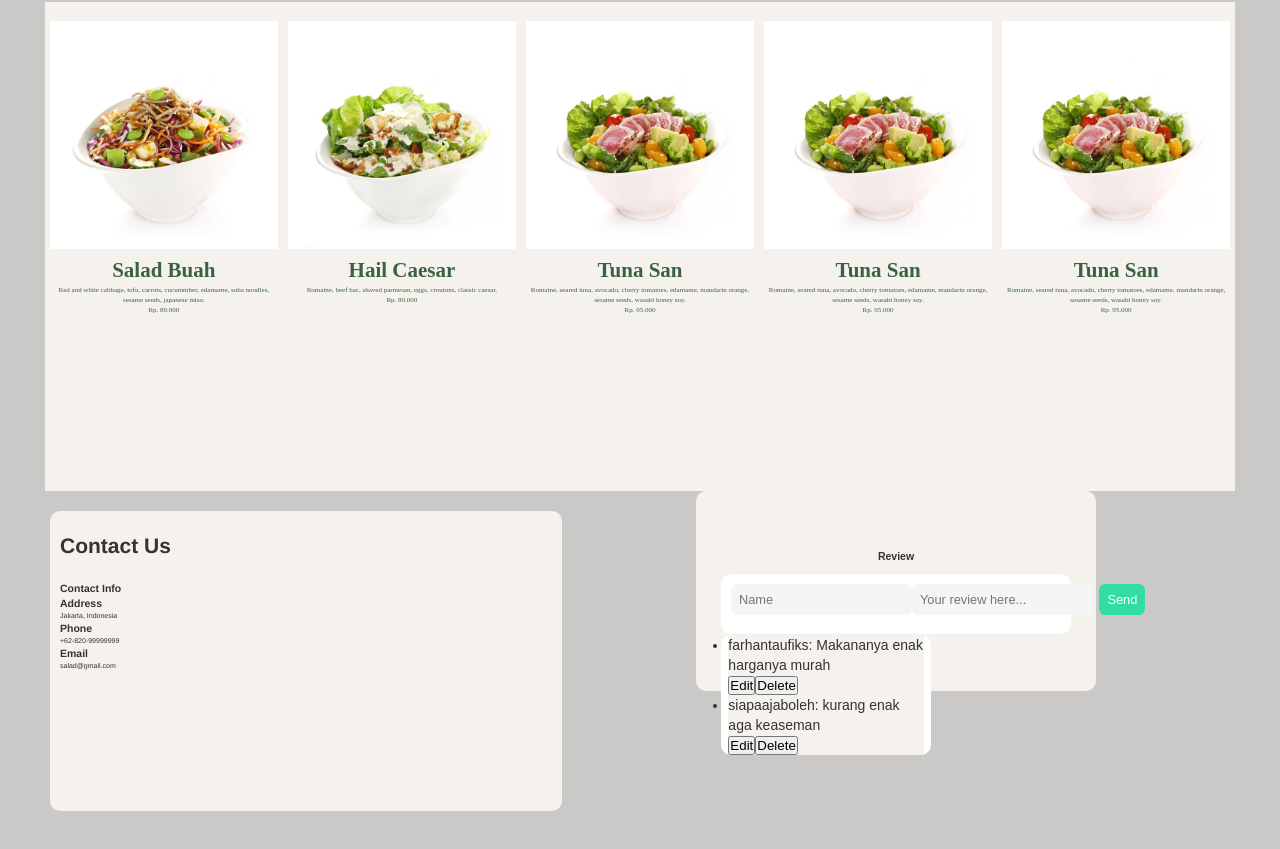
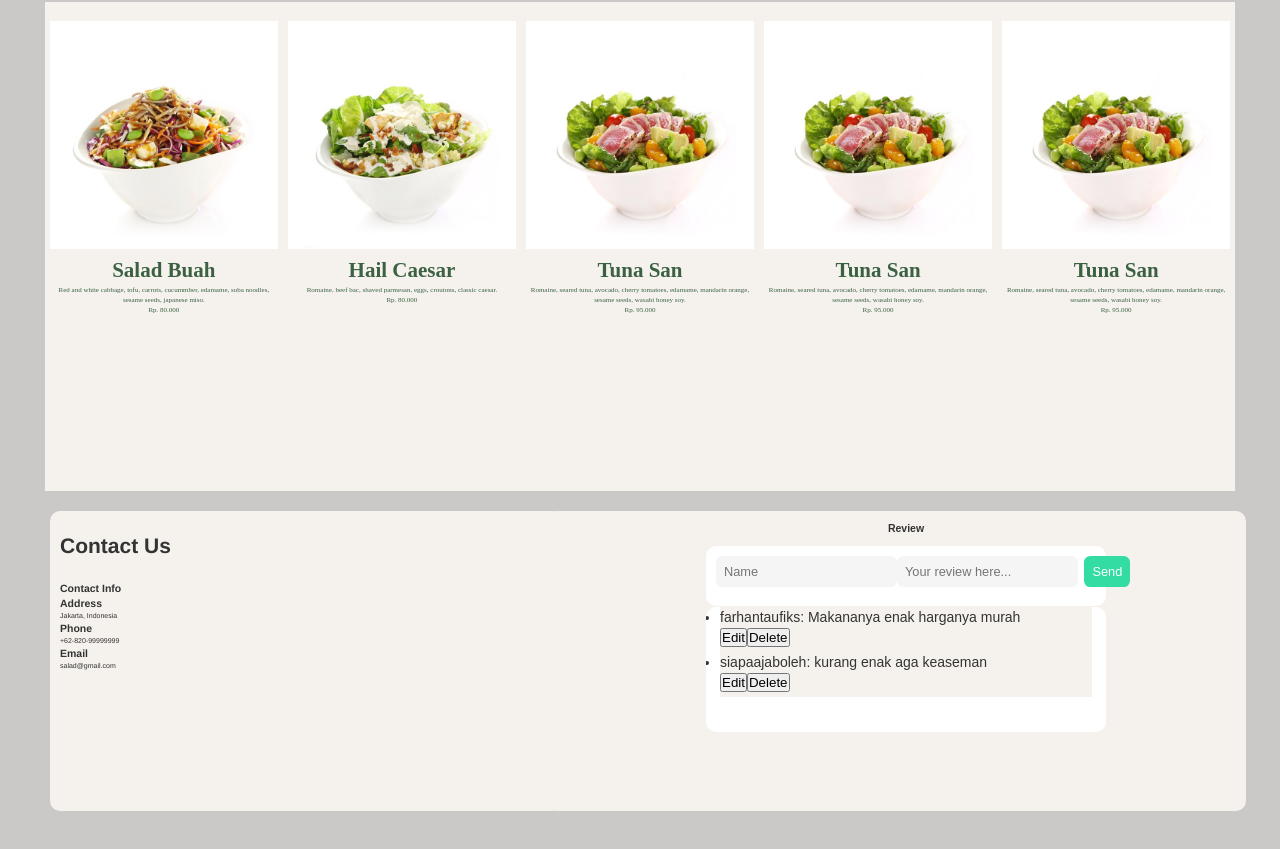
Before and after one commit to ekhaer/foodstore, a plain HTML site: page index.html in a window 1280 px wide. Shown: the part 409-1258 px from the top of the page. Drawn offline with Linux system fonts and the light colour scheme.

Commit message:
tambahan css untuk review box

```diff
--- a/index.html
+++ b/index.html
@@ -126,7 +126,7 @@
               <input type="submit" value="Edit" /> <a onclick="CloseInput()" aria-label="Close">&#10006;</a>
           </form>
       </div>
-      <div id="listReview" class="review-box">
+      <div id="listReview" class="review-box" style="overflow: scroll;height: 125px;width: 400px;">
           <!-- <ul id="review-list"></ul> -->
       </div>
       </div>
--- a/index_edit.js
+++ b/index_edit.js
@@ -49,6 +49,7 @@ function render(arr) {
     for (let i = 0; i < arr.length; i++) {
 
         let cardContainer = document.createElement('ul')
+        // cardContainer.setAttribute('overflow', 'scroll')
         cardContainer.classList.add('card')
 
 
--- a/style.css
+++ b/style.css
@@ -143,11 +143,11 @@ form {
 .input-container {
     display: flex;
     position: relative;
-    justify-content: center;
+    /* justify-content: center; */
     align-items: center;
     flex-direction: column;
     background-color: #f5f2ed;
-    padding: 100px 200px ;
+    /* padding: 100px 200px ; */
     border-radius: 10px;
     /* border-style: ;
     border-color: black; */
@@ -157,10 +157,21 @@ form {
     left: 0px;
     width: 200px;
     height: 100px;
-    font-family: Arial, Helvetica, sans-serif
+    font-family: Arial, Helvetica, sans-serif;
+
+    margin-top: 20px;
+    padding-left: 120px;
+
+    width: 700px;
+    height: 300px;
+    /* padding-left: 100px; */
+    padding-right: 100px;
+    padding-bottom: 10px;
+    padding-top: 10px;
+
   }
   .input-box {
-    width: 350px;
+    width: 400px;
     height: 60px;
     background-color: white;
     border-radius: 10px;
@@ -201,6 +212,7 @@ form {
 
     .review-box {
         width: 60%;
+        height: 150px;
         background-color: white;
         margin-top: 20px;
         border-radius: 10px;
@@ -212,6 +224,13 @@ form {
         list-style: none;
         transition: all 0.5s ease;
       }
+      width: 700px;
+      height: 300px;
+      padding-left: 100px;
+      padding-right: 100px;
+      padding-bottom: 10px;
+      padding-top: 10px;
+
 
       .review {
         margin: 0.5rem;
```
Also changed, not shown: index_create.html (+1 -1 lines).
